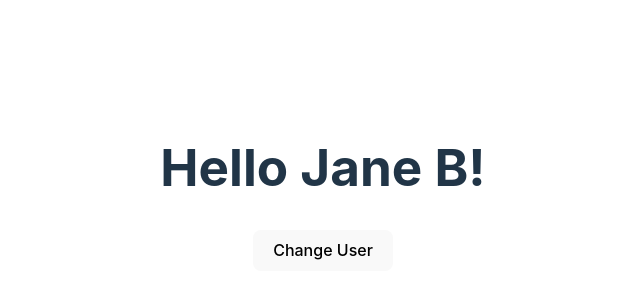
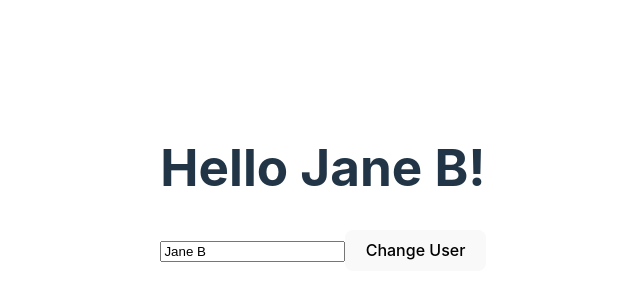
Before and after one commit to mnraza-dev/MERN_Learning, a React (Vite) app in the folder react/: page / in a window 1280 px wide. Shown: the part 212-512 px from the top of the page, without its empty margins (317-957 px from the left). Built offline with nearby package versions, Linux system fonts and the light colour scheme.

Commit message:
Used two way binding

```diff
--- a/react/src/App.jsx
+++ b/react/src/App.jsx
@@ -8,12 +8,28 @@ function App() {
   const changeName = () => {
     setName("John Doe");
   }
+  const submitHandler = (e) => {
+    e.preventDefault();
+
+  }
 
 
   return (
     <>
       <h1>Hello {name}!</h1>
-      <button onClick={changeName }>Change User</button>
+      {/* <button onClick={changeName}>Change User</button> */}
+
+      <form onSubmit={submitHandler}>
+
+        <input type="text" name="name" id="" value={name} onChange={(e) => setName(e.target.value)} />
+
+        <button type='submit'>
+          Change User
+        </button>
+
+      </form>
+
+
     </>
   )
 }
```
